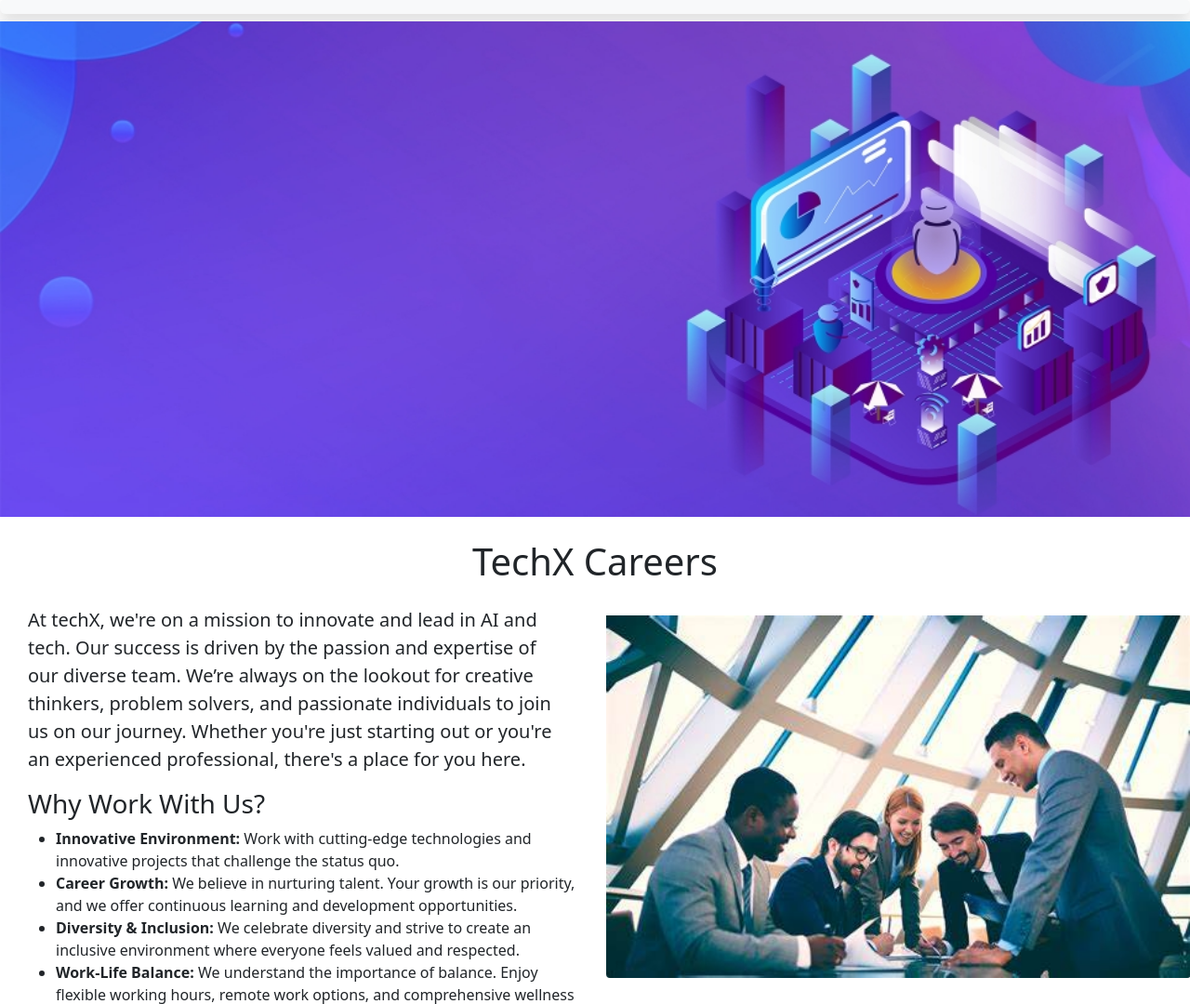
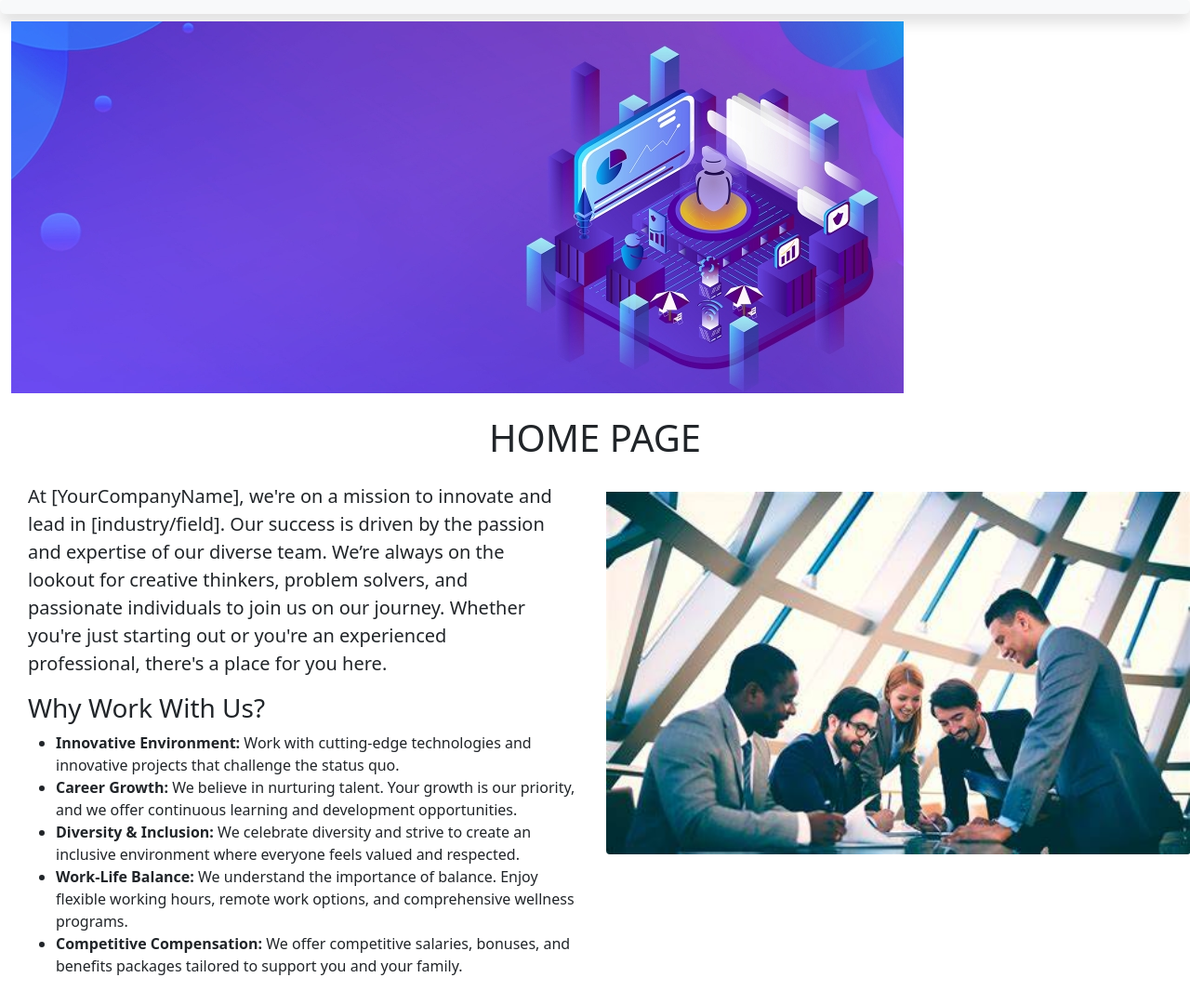
Before and after one commit to punitsinha23/my_project1, a Flask app: page / in a window 1280 px wide. Shown: the part 57-1137 px from the top of the page at 93% size. Run offline with Flask 3, Linux system fonts and the light colour scheme.

Commit message:
updated banner

```diff
--- a/templates/home.html
+++ b/templates/home.html
@@ -12,17 +12,23 @@
   {% include 'nav.html' %}
 
   <!-- Banner Image -->
-  <img src="https://9afb59e8-4b80-4f99-9218-dd944bfbcb6f-00-1wclg7poiqvi0.pike.replit.dev/static/banner.jpeg" style="width: 100%; height: auto;" alt="Banner Image">
+  <div class="container-fluid">
+    <div class="row">
+      <div class="col-12">
+        <img src="https://9afb59e8-4b80-4f99-9218-dd944bfbcb6f-00-1wclg7poiqvi0.pike.replit.dev/static/banner.jpeg" class="img-fluid" alt="Banner Image">
+      </div>
+    </div>
+  </div>
 
   <!-- Main Content -->
   <div id="container">
-    <h1 class="text-center mt-4 mb-4">TechX Careers</h1>
+    <h1 class="text-center mt-4 mb-4">HOME PAGE</h1>
 
     <div class='row' style="margin-bottom: 16px;">
       <!-- Paragraph Column (Left Side) -->
       <div class="col-md-6">
         <p style="padding-left: 30px; padding-right: 30px;" class="lead">
-          At techX, we're on a mission to innovate and lead in AI and tech. Our success is driven by the passion and expertise of our diverse team. We’re always on the lookout for creative thinkers, problem solvers, and passionate individuals to join us on our journey. Whether you're just starting out or you're an experienced professional, there's a place for you here.
+          At [YourCompanyName], we're on a mission to innovate and lead in [industry/field]. Our success is driven by the passion and expertise of our diverse team. We’re always on the lookout for creative thinkers, problem solvers, and passionate individuals to join us on our journey. Whether you're just starting out or you're an experienced professional, there's a place for you here.
         </p>
         <h3 style="padding-left: 30px; padding-right: 30px;">Why Work With Us?</h3>
         <ul style="padding-left: 60px;">
```
